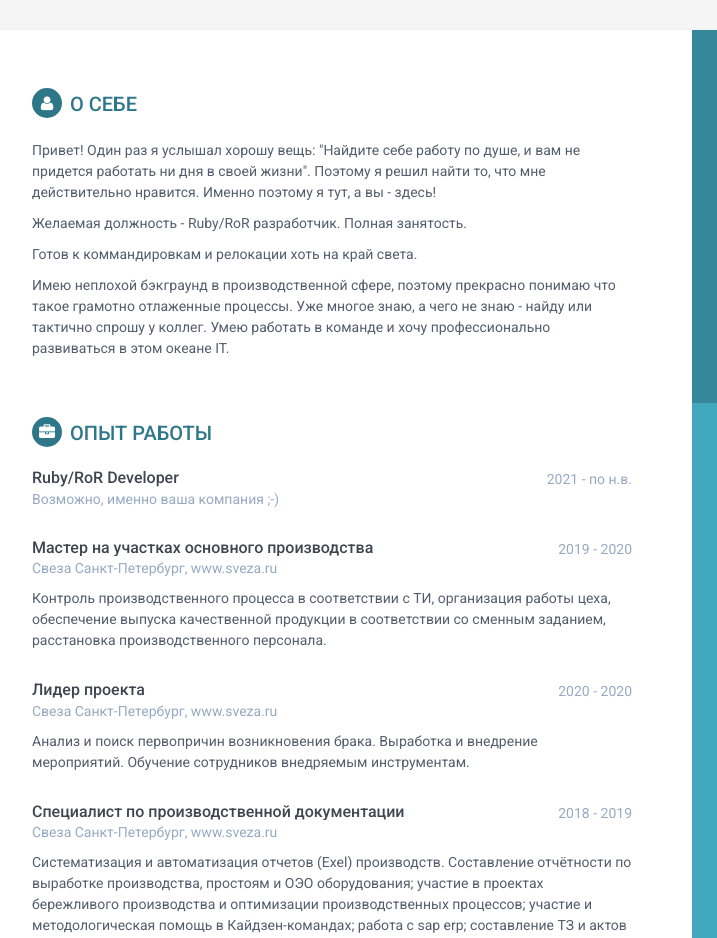
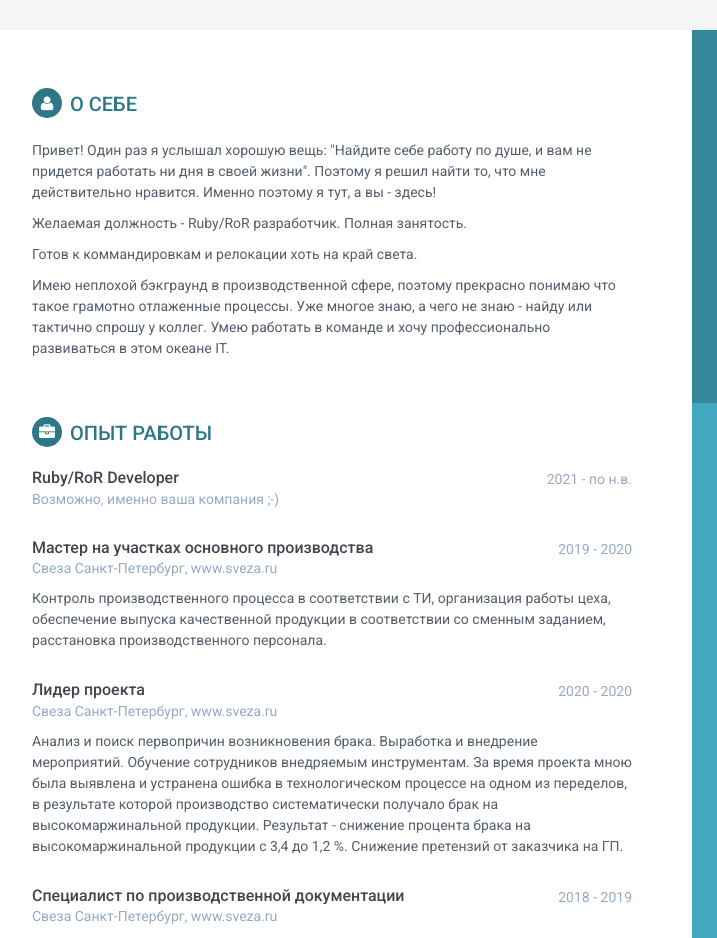
Before and after one commit to IlyaKokorev/CV, a plain HTML site: page index.html in a window 1280 px wide. Shown: the top 938 px of the page, 188-905 px from the left. Drawn offline with Linux system fonts and the light colour scheme.

Commit message:
done beautifully

```diff
--- a/index.html
+++ b/index.html
@@ -71,7 +71,7 @@
             <section class="section summary-section">
                 <h2 class="section-title"><i class="fa fa-user"></i>О себе</h2>
                 <div class="summary">
-                    <p>Привет! Один раз я услышал хорошу вещь: "Найдите себе работу по душе, и вам не придется работать ни дня в своей жизни". Поэтому я решил найти то, что мне действительно нравится. Именно поэтому я тут, а вы - здесь!</p>
+                    <p>Привет! Один раз я услышал хорошую вещь: "Найдите себе работу по душе, и вам не придется работать ни дня в своей жизни". Поэтому я решил найти то, что мне действительно нравится. Именно поэтому я тут, а вы - здесь!</p>
                     <p>Желаемая должность - Ruby/RoR разработчик. Полная занятость.</p>
                     <p>Готов к коммандировкам и релокации хоть на край света.</p>
                     <p>Имею неплохой бэкграунд в производственной сфере, поэтому прекрасно понимаю что такое грамотно отлаженные процессы. Уже многое знаю, а чего не знаю - найду или тактично спрошу у коллег. Умею работать в команде и хочу профессионально развиваться в этом океане IT.</p>
@@ -119,7 +119,9 @@
                         <div class="company">Свеза Санкт-Петербург, www.sveza.ru</div>
                     </div><!--//meta-->
                     <div class="details">
-                        <p>Анализ и поиск первопричин возникновения брака. Выработка и внедрение мероприятий. Обучение сотрудников внедряемым инструментам. </p>
+                        <p>Анализ и поиск первопричин возникновения брака. Выработка и внедрение мероприятий. Обучение сотрудников внедряемым инструментам.
+                            За время проекта мною была выявлена и устранена ошибка в технологическом процессе на одном из переделов, в результате которой производство систематически получало брак на высокомаржинальной продукции. Результат - снижение процента брака на высокомаржинальной продукции с 3,4 до 1,2 %. Снижение претензий от заказчика на ГП.
+                        </p>
                     </div><!--//details-->
                 </div><!--//item-->
 
@@ -132,7 +134,9 @@
                         <div class="company">Свеза Санкт-Петербург, www.sveza.ru</div>
                     </div><!--//meta-->
                     <div class="details">
-                        <p>Систематизация и автоматизация отчетов (Exel) производств. Составление отчётности по выработке производства, простоям и ОЭО оборудования; участие в проектах бережливого производства и оптимизации производственных процессов; участие и методологическая помощь в Кайдзен-командах; работа с sap erp; составление ТЗ и актов выполненных работ; участие в лабораторных работах на производстве, выявление "узких мест". </p>
+                        <p>Cистематизировал и автоматизировал отчеты выработки цехов. Более 4 независимых отчетов были консолидированы в автособираемый еженедельный отчёт руководителя. Сократил времязатраты на подготовку еженедельного отчета с 5-8 часов до одного часа. Разработал и внедрил систему (Exel), систематизирующую первичную документацию производства (бланки, чек-листы, заявления) и упрощающую доступ к наиболее важным ресурсам на сервере предприятия; подготовка производства к аудитам по технологии, качеству и бизнес-системы. Успешное прохождение аудитов производством с оценкой не менее 4/5; активное участие в развитии 5С на производстве; участие в проектах бережливого производства и оптимизации производственных процессов; участие в пилотных проектах внедрения автономного обслуживания на производстве; участие и методологическая помощь в Кайдзен-командах; работа в sap erp; составление ТЗ, актов выполненных работ, закрытие и оплата оказанных услуг за период; разработка документов и внедрении TPM в условиях действующего производства; проведение лабораторных работах на производстве, выявление "узких мест". В совершенстве овладел навыками коммуникации, смог найти общий язык почти с любым человеком - от рабочего до финансового директора.
+
+                        </p>
                     </div><!--//details-->
                 </div><!--//item-->
 
```
